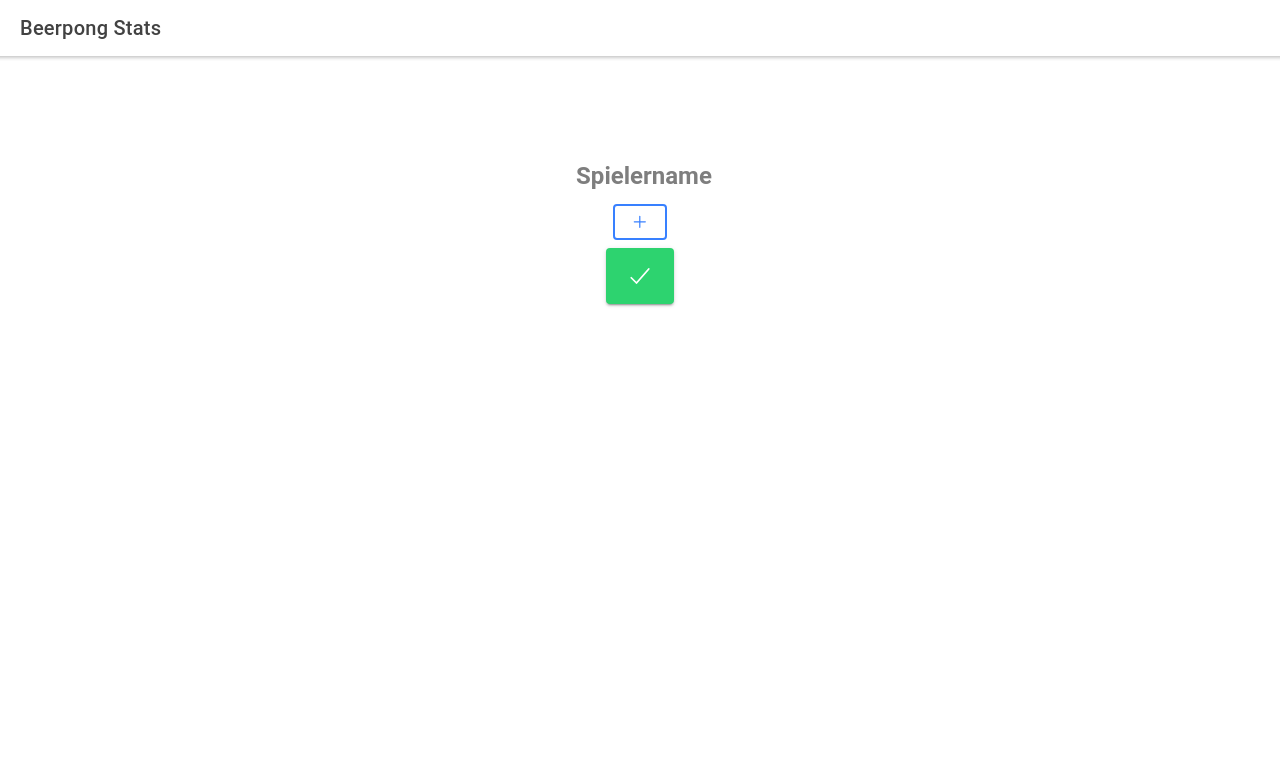
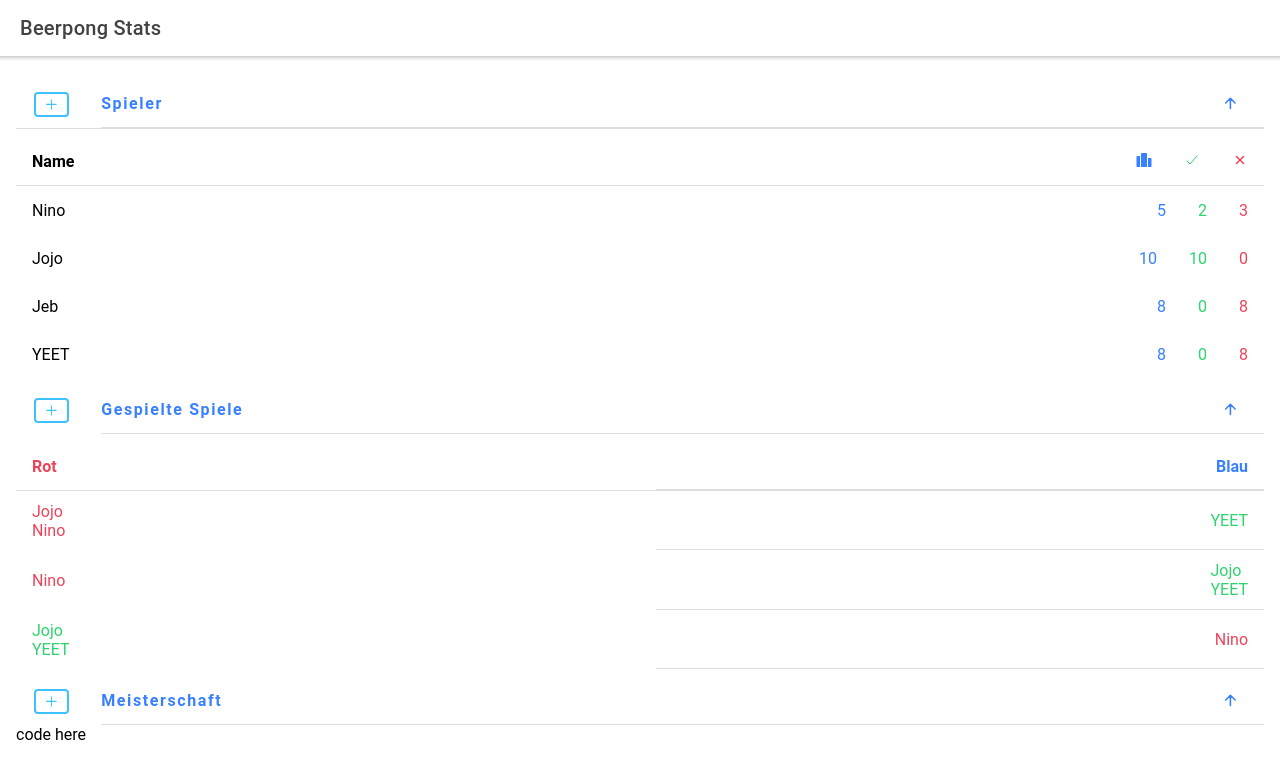
Before and after one commit to ITegs/beerpong-stats, a React (Create React App) app: page /home in a window 1280 px wide. Before the commit this address led to /addPlayer. Shown: the top 778 px of the page. Built offline with nearby package versions, Linux system fonts and the light colour scheme.

Commit message:
new layout;

```diff
--- a/src/data/data.js
+++ b/src/data/data.js
@@ -1,44 +1,44 @@
 export const playerData = [
-  // {
-  //   name: "Nino",
-  //   playedGames: 5,
-  //   won: 2,
-  //   lost: 3,
-  // },
-  // {
-  //   name: "Jojo",
-  //   playedGames: 10,
-  //   won: 10,
-  //   lost: 0,
-  // },
-  // {
-  //   name: "Jeb",
-  //   playedGames: 8,
-  //   won: 0,
-  //   lost: 8,
-  // },
-  // {
-  //   name: "YEET",
-  //   playedGames: 8,
-  //   won: 0,
-  //   lost: 8,
-  // },
+  {
+    name: "Nino",
+    playedGames: 5,
+    won: 2,
+    lost: 3,
+  },
+  {
+    name: "Jojo",
+    playedGames: 10,
+    won: 10,
+    lost: 0,
+  },
+  {
+    name: "Jeb",
+    playedGames: 8,
+    won: 0,
+    lost: 8,
+  },
+  {
+    name: "YEET",
+    playedGames: 8,
+    won: 0,
+    lost: 8,
+  },
 ];
 
 export const gameStats = [
-  // {
-  //   red: [1, 0],
-  //   blue: [3],
-  //   won: "blue",
-  // },
-  // {
-  //   red: [0],
-  //   blue: [1, 3],
-  //   won: "blue",
-  // },
-  // {
-  //   red: [1, 3],
-  //   blue: [0],
-  //   won: "red",
-  // },
+  {
+    red: [1, 0],
+    blue: [3],
+    won: "blue",
+  },
+  {
+    red: [0],
+    blue: [1, 3],
+    won: "blue",
+  },
+  {
+    red: [1, 3],
+    blue: [0],
+    won: "red",
+  },
 ];
--- a/src/pages/Home.tsx
+++ b/src/pages/Home.tsx
@@ -35,6 +35,8 @@ const Home: React.FC = () => {
   const [showModal, setShowModal] = useState(false);
   const [showAddPlayerAlert, setShowAddPlayerAlert] = useState(false);
   const [showPlayer, setShowPlayer] = useState(true);
+  const [showGames, setShowGames] = useState(true);
+  const [showTournament, setShowTournament] = useState(true);
 
   const [redTeam, setRedTeam] = useState([]);
   const [blueTeam, setBlueTeam] = useState([]);
@@ -97,18 +99,20 @@ const Home: React.FC = () => {
         <IonHeader collapse="condense">
           <IonToolbar>
             <IonTitle size="large">Beerpong Stats</IonTitle>
-            <IonButton
-              slot="end"
-              fill="outline"
-              onClick={() => setShowModal(true)}
-            >
-              <IonIcon icon={add} />
-            </IonButton>
           </IonToolbar>
         </IonHeader>
 
         <IonList inset={true}>
           <IonItem>
+            <IonButton
+              slot="start"
+              fill="outline"
+              size="small"
+              color="secondary"
+              routerLink="/addPlayer"
+            >
+              <IonIcon icon={add} />
+            </IonButton>
             <div className="listHeader">
               <IonLabel slot="start" color="primary">
                 Spieler
@@ -162,12 +166,34 @@ const Home: React.FC = () => {
           ) : null}
 
           <IonItem>
+            <IonButton
+              slot="start"
+              fill="outline"
+              size="small"
+              color="secondary"
+              onClick={() => setShowModal(true)}
+            >
+              <IonIcon icon={add} />
+            </IonButton>
             <div className="listHeader">
               <IonLabel slot="start" color="primary">
                 Gespielte Spiele
               </IonLabel>
             </div>
+
+            <IonButton
+              slot="end"
+              fill="clear"
+              onClick={() => setShowGames(!showGames)}
+            >
+              {showGames ? (
+                <IonIcon icon={arrowUp} />
+              ) : (
+                <IonIcon icon={arrowDown} />
+              )}
+            </IonButton>
           </IonItem>
+          {showGames ? (
             <IonList>
               <IonItem>
                 <IonLabel slot="start" color="danger">
@@ -207,8 +233,41 @@ const Home: React.FC = () => {
                 )
               )}
             </IonList>
+          ) : null}
+
+          <IonItem>
+            <IonButton
+              slot="start"
+              fill="outline"
+              size="small"
+              color="secondary"
+              routerLink="/addPlayer"
+            >
+              <IonIcon icon={add} />
+            </IonButton>
+            <div className="listHeader">
+              <IonLabel slot="start" color="primary">
+                Meisterschaft
+              </IonLabel>
+            </div>
+
+            <IonButton
+              slot="end"
+              fill="clear"
+              onClick={() => setShowTournament(!showTournament)}
+            >
+              {showTournament ? (
+                <IonIcon icon={arrowUp} />
+              ) : (
+                <IonIcon icon={arrowDown} />
+              )}
+            </IonButton>
+          </IonItem>
+
+          {showTournament ? <IonLabel>code here</IonLabel> : null}
         </IonList>
       </IonContent>
+
       <IonModal isOpen={showModal}>
         <IonHeader>
           <IonToolbar>
```
Lines whose indentation alone changed are shown as unchanged.
